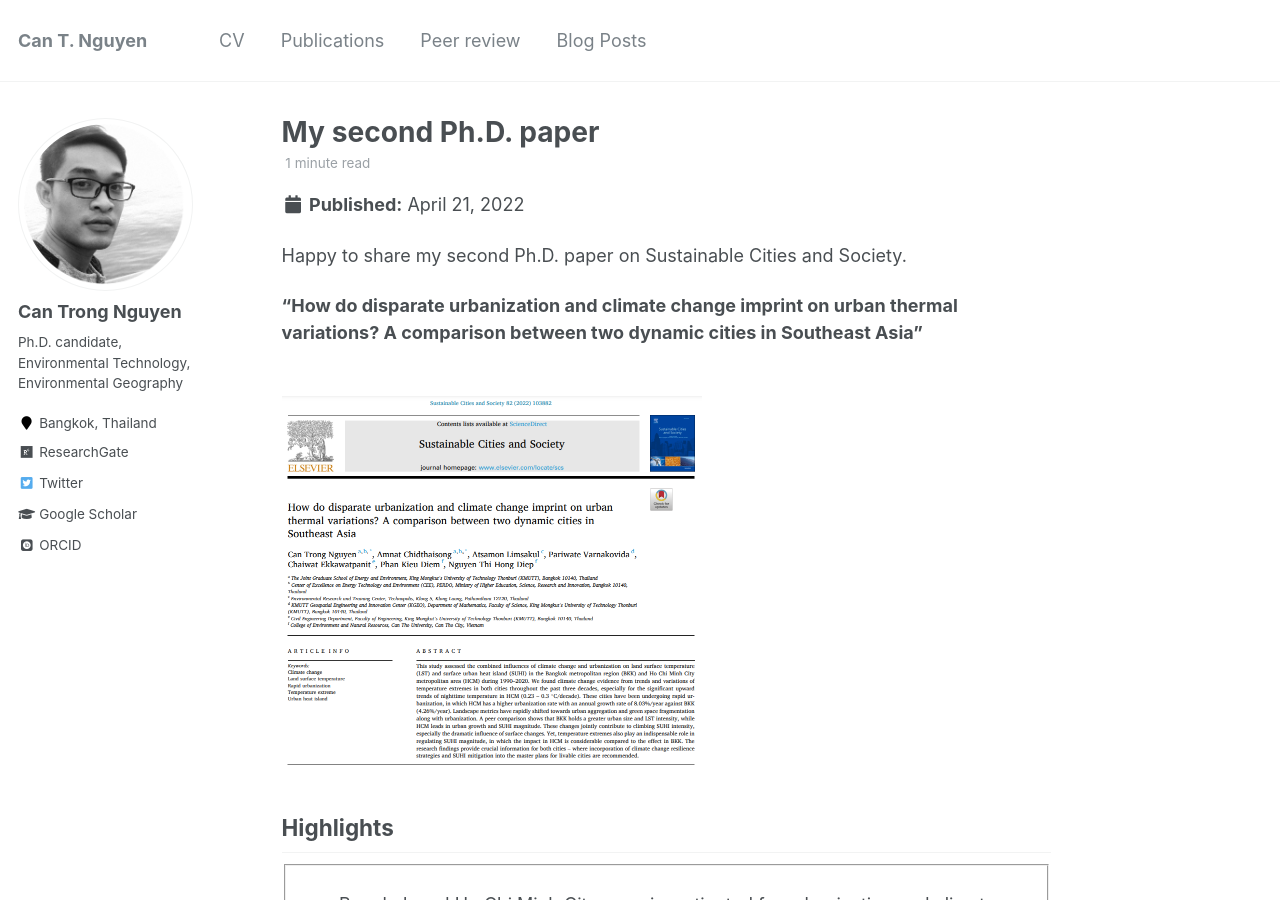
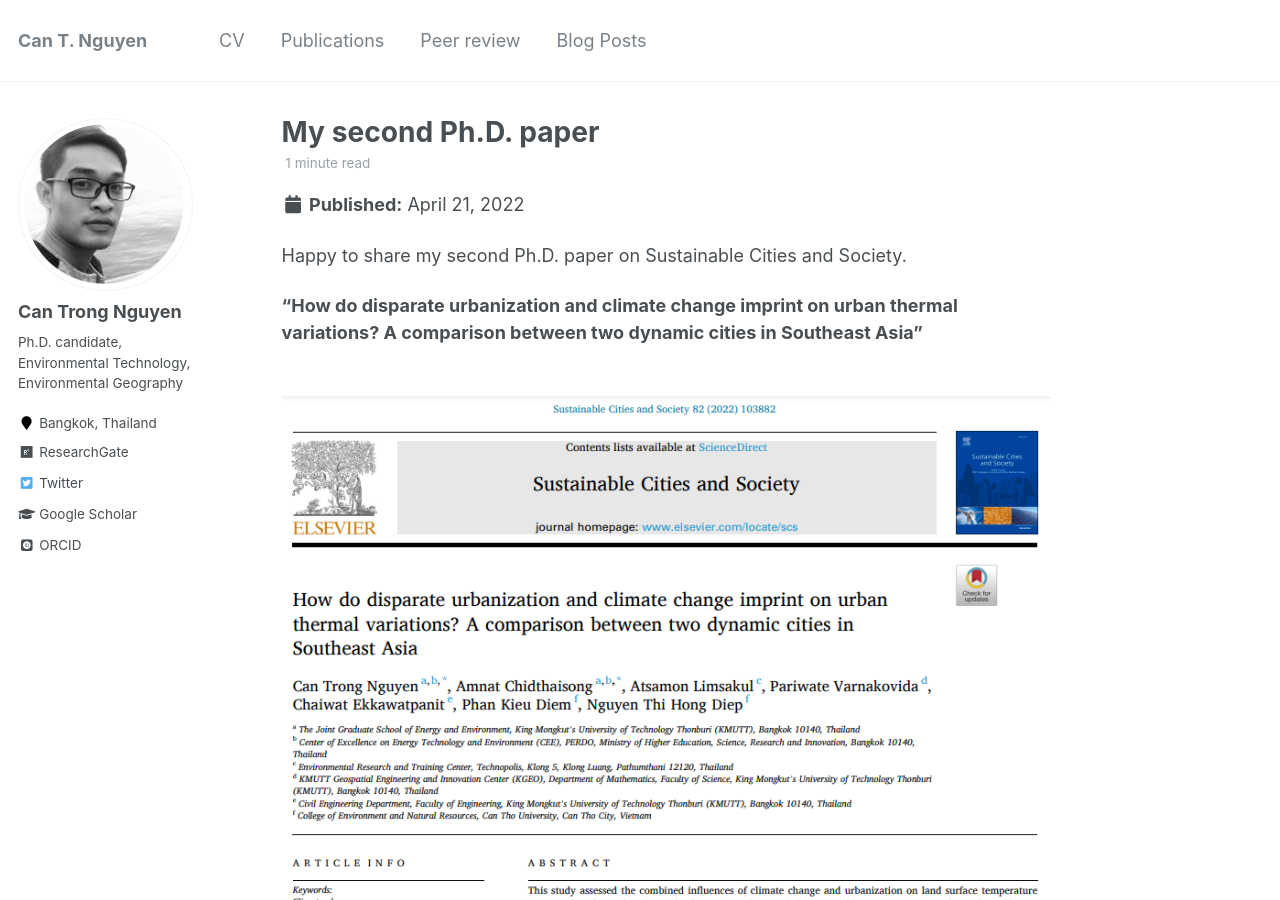
Before and after one commit to canng/oldsite, a Jekyll site: the page built from _posts/2022-04-21-2nd-phd-paper.md, in a window 1280 px wide and 900 px high. Built offline with Jekyll 4.4.1, drawn with Linux system fonts in a browser that asks for light colours; some web fonts are replaced.

Commit message:
update image size

```diff
--- a/_posts/2022-04-21-2nd-phd-paper.md
+++ b/_posts/2022-04-21-2nd-phd-paper.md
@@ -12,7 +12,7 @@ Happy to share my second Ph.D. paper on Sustainable Cities and Society.
 <b>"How do disparate urbanization and climate change imprint on urban thermal variations? A comparison between two dynamic cities in Southeast Asia"</b>
 
 <br>
-<img src="/images/2022/2022-04-21-2nd-paper.PNG" width="420" height="372"/>
+<img src="/images/2022/2022-04-21-2nd-paper.PNG" width="840" height="745"/>
 
 ## Highlights
 <fieldset>
```
Also changed, not shown: _posts/2022-02-25-1st-phd-paper.md (+1 -1 lines).
